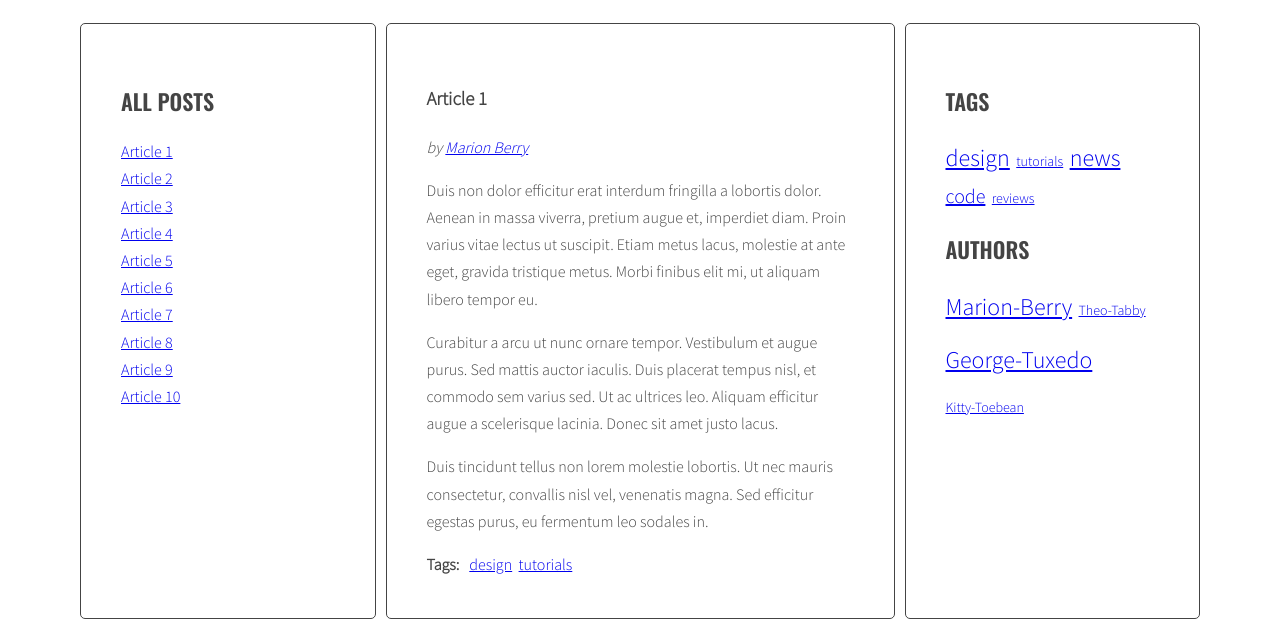
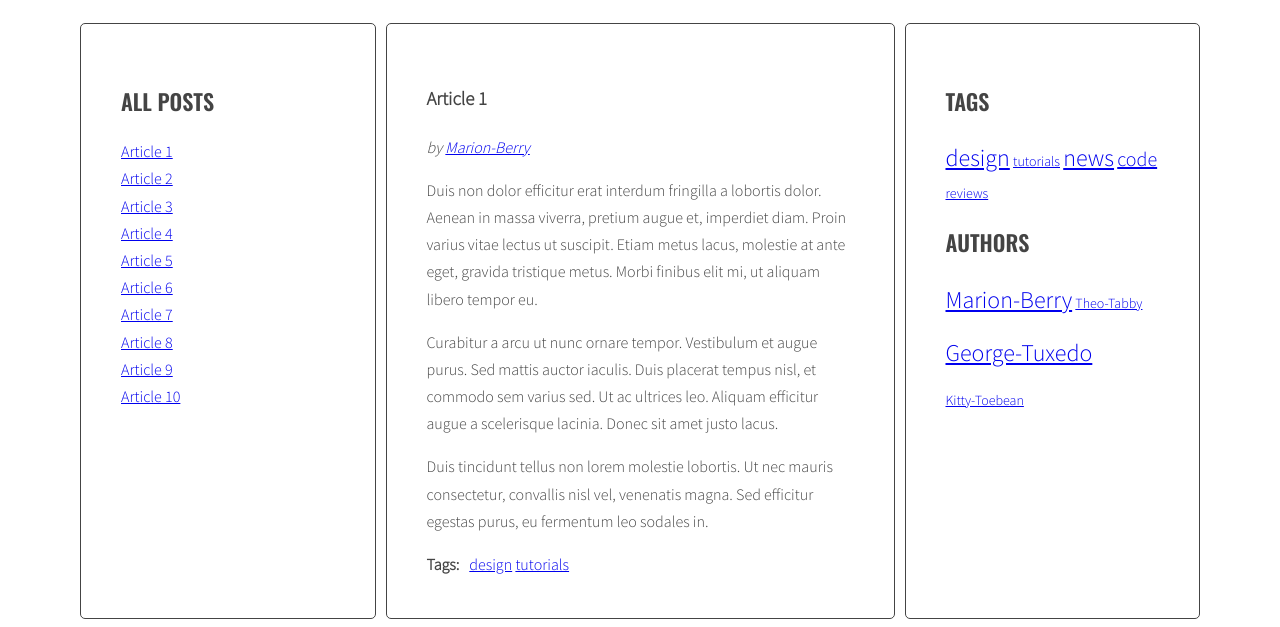
Before and after one commit to Konk99/javascript-blog2, a website: page index.html in a window 1280 px wide. Shown: the part 220-847 px from the top of the page. Drawn offline with nearby package versions, Linux system fonts and the light colour scheme.

Commit message:
Add Handlebars and Finish project

```diff
--- a/index.html
+++ b/index.html
@@ -194,31 +194,31 @@
                     </ul>
                     <h2 class="section-title">Authors</h2>
                     <ul class="list authors">
-                        <li>
-                            <a href="#">
-                                <span class="author-name">Kitty Toebean</span>
-                            </a>
-                        </li>
-                        <li>
-                            <a href="#">
-                                <span class="author-name">Theo Tabby</span>
-                            </a>
-                        </li>
-                        <li>
-                            <a href="#">
-                                <span class="author-name">George Tuxedo</span>
-                            </a>
-                        </li>
-                        <li>
-                            <a href="#">
-                                <span class="author-name">Marion Berry</span>
-                            </a>
-                        </li>
                     </ul>
                 </aside>
             </main>
         </div>
     </div>
+    <script id="template-article-link" type="text/x-handlebars-template">
+        <li><a href="#{{ id }}"><span>{{ title }}</span></a></li>
+    </script>
+    <script id="template-tag-link" type="text/x-handlebars-template">
+        <li><a href="#tag-{{ id }}"><span>{{ title }}</span></a></li>
+    </script>
+    <script id="template-author-link" type="text/x-handlebars-template">
+        by <a href="#aut-{{ id }}"><span>{{ title }}</span></a>
+    </script>
+    <script id="template-tagCloud-link" type="text/x-handlebars-template">
+        {{#each tags}}
+        <li style="display:inline-block"><a href="#tag-{{ tag }}" class="tag-size-{{ className }}"><span>{{ tag }}</a></span></li>
+        {{/each}}
+    </script>
+    <script id="template-authorCloud-link" type="text/x-handlebars-template">
+        {{#each authors}}
+        <li style="display:inline-block"><a href="#aut-{{ author }}" class="tag-size-{{ className }}"><span>{{ author }}</a></span></li>
+        {{/each}}
+    </script>
+    <script src="https://cdnjs.cloudflare.com/ajax/libs/handlebars.js/4.7.7/handlebars.min.js"></script>
     <script src="js/script.js"></script>
 </body>
 </html>
--- a/js/script.js
+++ b/js/script.js
@@ -1,4 +1,13 @@
+/* eslint-disable no-undef */
 'use strict';
+
+const templates = {
+    articleLink: Handlebars.compile(document.querySelector('#template-article-link').innerHTML),
+    tagLink: Handlebars.compile(document.querySelector('#template-tag-link').innerHTML),
+    authotLink: Handlebars.compile(document.querySelector('#template-author-link').innerHTML),
+    tagCloudLink: Handlebars.compile(document.querySelector('#template-tagCloud-link').innerHTML),
+    authorCloudLink: Handlebars.compile(document.querySelector('#template-authorCloud-link').innerHTML)
+};
 
 function titleClickHandler(event) {
     event.preventDefault();
@@ -45,7 +54,9 @@ function generateTitleLinks(customSelector = '') {
         let articleId = article.getAttribute('id');
         let articleTitle = article.querySelector('.post-title').innerHTML;
 
-        let newHtml = '<li><a href=#' + articleId + '><span>' + articleTitle + '</span></a></li>';
+        //let newHtml = '<li><a href=#' + articleId + '><span>' + articleTitle + '</span></a></li>';
+        const newHTMLData = {id: articleId, title: articleTitle};
+        const newHtml = templates.articleLink(newHTMLData);
         html += newHtml;
     }
     titleSpace.innerHTML = html;
@@ -103,7 +114,9 @@ function generateTags() {
         /* STAR LOOP: for each tag */
         for(let tag of tags) {
             /* generate HTML of the link */
-            let newHtml = '<li><a href="#tag-' + tag + '"><span>' + tag + '</a>&nbsp&nbsp</span></li>';
+            //let newHtml = '<li><a href="#tag-' + tag + '"><span>' + tag + '</a>&nbsp&nbsp</span></li>';
+            const newHtmlData = {id: tag, title: tag};
+            const newHtml = templates.tagLink(newHtmlData);
             /* add generated code to html varaible */
             html += newHtml;
             /* check if this link is NOT already in allTags */
@@ -125,16 +138,22 @@ function generateTags() {
     /* create variable for all links HTML code */
     const tagsParams = calculateTagsParams(allTags);
 
-    let allTagsHTML = '';
+    let allTagsData = {tags: []};
     /* START LOOP: for each tag in allTags */
     for(let tag in allTags){
         /* generate code of a link and add it to allTagsHTML */
-        allTagsHTML += '<li style="display:inline-block"><a class="' + cloudClassPrefix + calculateTagClass(allTags[tag], tagsParams)
-        + '" href="#tag-' + tag + '"><span>'+ tag + '</a>&nbsp&nbsp</span></li>';
+        //allTagsHTML += '<li style="display:inline-block"><a class="' + cloudClassPrefix + calculateTagClass(allTags[tag], tagsParams)
+        //+ '" href="#tag-' + tag + '"><span>'+ tag + '</a>&nbsp&nbsp</span></li>';
+        allTagsData.tags.push({
+            tag: tag,
+            count: allTags[tag],
+            className: calculateTagClass(allTags[tag], tagsParams)
+        });
     /* END LOOP: for each tag in allTags */
     }
     /* add html from allTagsHTML to tagList */
-    tagList.innerHTML = allTagsHTML;
+    //tagList.innerHTML = allTagsHTML;
+    tagList.innerHTML = templates.tagCloudLink(allTagsData);
 }
 
 generateTags();
@@ -194,8 +213,9 @@ function generateAuthors() {
         /* get tags from data-tags attribute */
         let author = article.getAttribute('data-author');
         /* generate HTML of the link */
-        let newHtml = 'by <a href=#' + author + '>' + author.replace('-', ' ');
-
+        //let newHtml = 'by <a href=#' + author + '>' + author.replace('-', ' ');
+        const newHTMLData = {id: author, title: author};
+        const newHtml = templates.authotLink(newHTMLData);
         // eslint-disable-next-line no-prototype-builtins
         if(!allAuthors.hasOwnProperty(author)) {
             /* add generated code to allTags object */
@@ -212,18 +232,24 @@ function generateAuthors() {
     /* find list of tags in right column */
     const authorList = document.querySelector('.authors');
     /* create variable for all links HTML code */
-    const tagsParams = calculateTagsParams(allAuthors);
+    const authorsParams = calculateTagsParams(allAuthors);
 
-    let allTagsHTML = '';
+    let allAuthorsData = {authors: []};
     /* START LOOP: for each tag in allTags */
     for(let author in allAuthors){
         /* generate code of a link and add it to allTagsHTML */
-        allTagsHTML += '<li style="display:inline-block"><a class="' + cloudClassPrefix + calculateTagClass(allAuthors[author], tagsParams)
-        + '" href="#' + author + '"><span>'+ author + '</a>&nbsp&nbsp</span></li>';
+        //allTagsHTML += '<li style="display:inline-block"><a class="' + cloudClassPrefix + calculateTagClass(allAuthors[author], tagsParams)
+        //+ '" href="#' + author + '"><span>'+ author + '</a>&nbsp&nbsp</span></li>';
+        allAuthorsData.authors.push({
+            author: author,
+            count: allAuthors[author],
+            className: calculateTagClass(allAuthors[author], authorsParams)
+        });
     /* END LOOP: for each tag in allTags */
     }
     /* add html from allTagsHTML to tagList */
-    authorList.innerHTML = allTagsHTML;
+    //authorList.innerHTML = allTagsHTML;
+    authorList.innerHTML = templates.authorCloudLink(allAuthorsData);
 }
 
 generateAuthors();
@@ -236,9 +262,9 @@ function authorClickHandler(event) {
     /* make a new constant "href" and read the attribute "href" of the clicked element */
     const href = clickedElement.getAttribute('href');
     /* make a new constant "author" and extract tag from the "href" constat */
-    const author = href.replace('#', '');
+    const author = href.replace('#aut-', '');
     /* find all tag links with class active */
-    let activeAuthorLinks = document.querySelectorAll('a.active[href^="#"]');
+    let activeAuthorLinks = document.querySelectorAll('a.active[href^="#aut"]');
     /* START LOOP: for each active active tag link */
     for(let activeTagLink of activeAuthorLinks) {
         /* remove class active */
@@ -259,7 +285,7 @@ function authorClickHandler(event) {
 
 function addClickListenerToAuthors() {
     /* find all links to tags */
-    const authorLinks = document.querySelectorAll('.post-author a');
+    const authorLinks = document.querySelectorAll('a[href^="#aut"]');
     /* START LOOP: for each link */
     for(let authorLink of authorLinks) {
         /* add tagClickHamdler as event listener for that link */
```
Also changed, not shown: sass/style.scss (indentation only), 1 other file.
